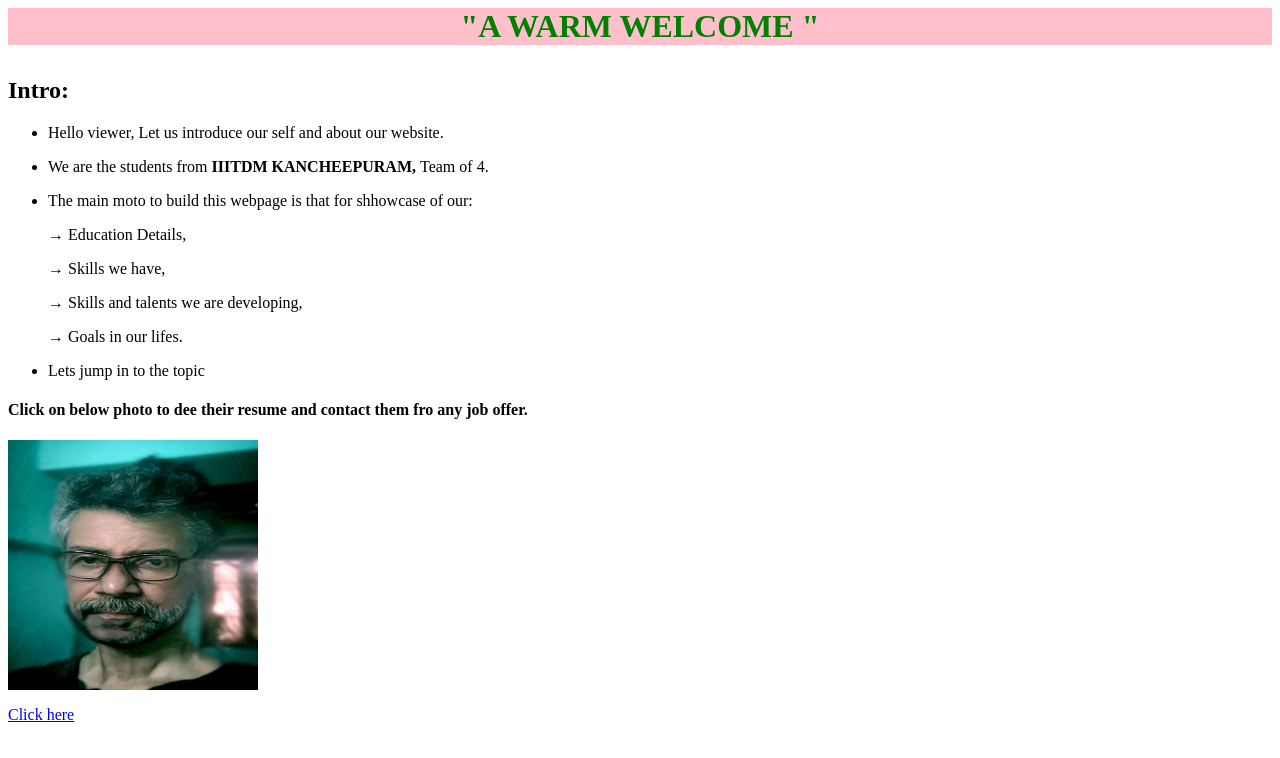
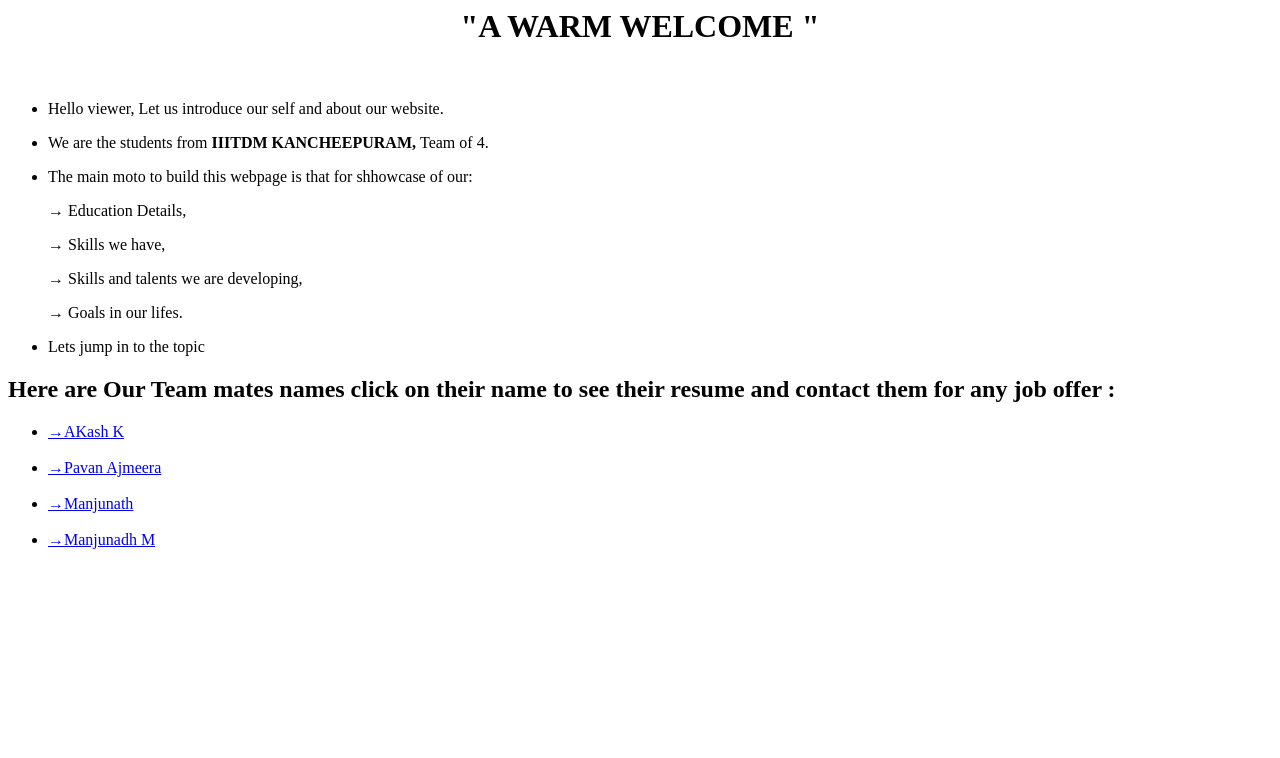
Before and after one commit to PavanAjmeera/website, a plain HTML site: page index.html in a window 1280 px wide. Drawn offline with Linux system fonts and the light colour scheme.

Commit message:
Update index.html

```diff
--- a/index.html
+++ b/index.html
@@ -1,31 +1,49 @@
+<head>
+<link rel="stylesheet" href="web.css">
 </head>
-
 <body>
 
+    <div id="top">
+        <h1 align='center'>"A WARM WELCOME "<h1>
 
-<div style=background-color:pink;color:green;>
-<p><h1 align='center'>"A WARM WELCOME "<h1></p></div>
+    </div>
 
-<h2><b>Intro:</b></h2><ul><li>
+    <ul>
+        <br>
+        <li>
 
-<p>   Hello viewer, Let us introduce our self and about our website.</p></li><li>
-<p>We are the students from <b>IIITDM KANCHEEPURAM, </b>Team of 4. </p></li>
-<p><li>The main moto to build this webpage is that for shhowcase of our:
-               <p><b>&#x2192</b>  Education Details,</p><p><b>&#x2192</b> Skills we have,</p><p>
-<b>&#x2192</b> Skills and talents we are developing,</p><p><b>&#x2192</b> Goals in our lifes. </p></li>
-<li>Lets jump in to the topic</li></ul>
-<h4>Click on below photo to dee their resume and contact them fro any job offer.</h4>
+            <p> Hello viewer, Let us introduce our self and about our website.</p>
+        </li>
+        <li>
+            <p>We are the students from <b>IIITDM KANCHEEPURAM, </b>Team of 4. </p>
+        </li>
+        <p>
+            <li>The main moto to build this webpage is that for shhowcase of our:
+                <p><b>&#x2192</b> Education Details,</p>
+                <p><b>&#x2192</b> Skills we have,</p>
+                <p>
+                    <b>&#x2192</b> Skills and talents we are developing,
+                </p>
+                <p><b>&#x2192</b> Goals in our lifes. </p>
+            </li>
+            <li>Lets jump in to the topic</li>
+    </ul>
+    <h2>Here are Our Team mates names click on their name to see their resume and contact them for any job offer :</h2>
+     <ul id="names">
+         <li><a href=" https://pavanajmeera.github.io/akash/" target="_blank"><b>&#x2192</b>AKash K</a></li><br>
+         <li><a href="https://pavanajmeera.github.io/pavan-website/" target="_blank"><b>&#x2192</b>Pavan Ajmeera</a></li><br>
+         <li><a href=" https://pavanajmeera.github.io/manju/" target="_blank"><b>&#x2192</b>Manjunath</a></li><br>
+         <li><a href=" https://pavanajmeera.github.io/manjunadh/" target="_blank"><b>&#x2192</b>Manjunadh M</a></li><br>
+     </ul>
 
 
 
-<img src="akash photo.jpeg"
-alt="image loding" width="250" height="250">
+    <!-- <a href="http://127.0.0.1:5500/dbms%20akash%20data.html" target="_blank">
+        <img src="akash photo.jpeg" alt="image loding" width="250" height="250"> </a>
 
-
-
-<p><a href="http://127.0.0.1:5500/dbms%20akash%20data.html" target="_blank">
-Click here</a></p></div>
-
+    <img src="manjunath.jpeg" alt="Error Loading" width="250" height="250">
+     -->
 
 </body>
+
 </html>
```
